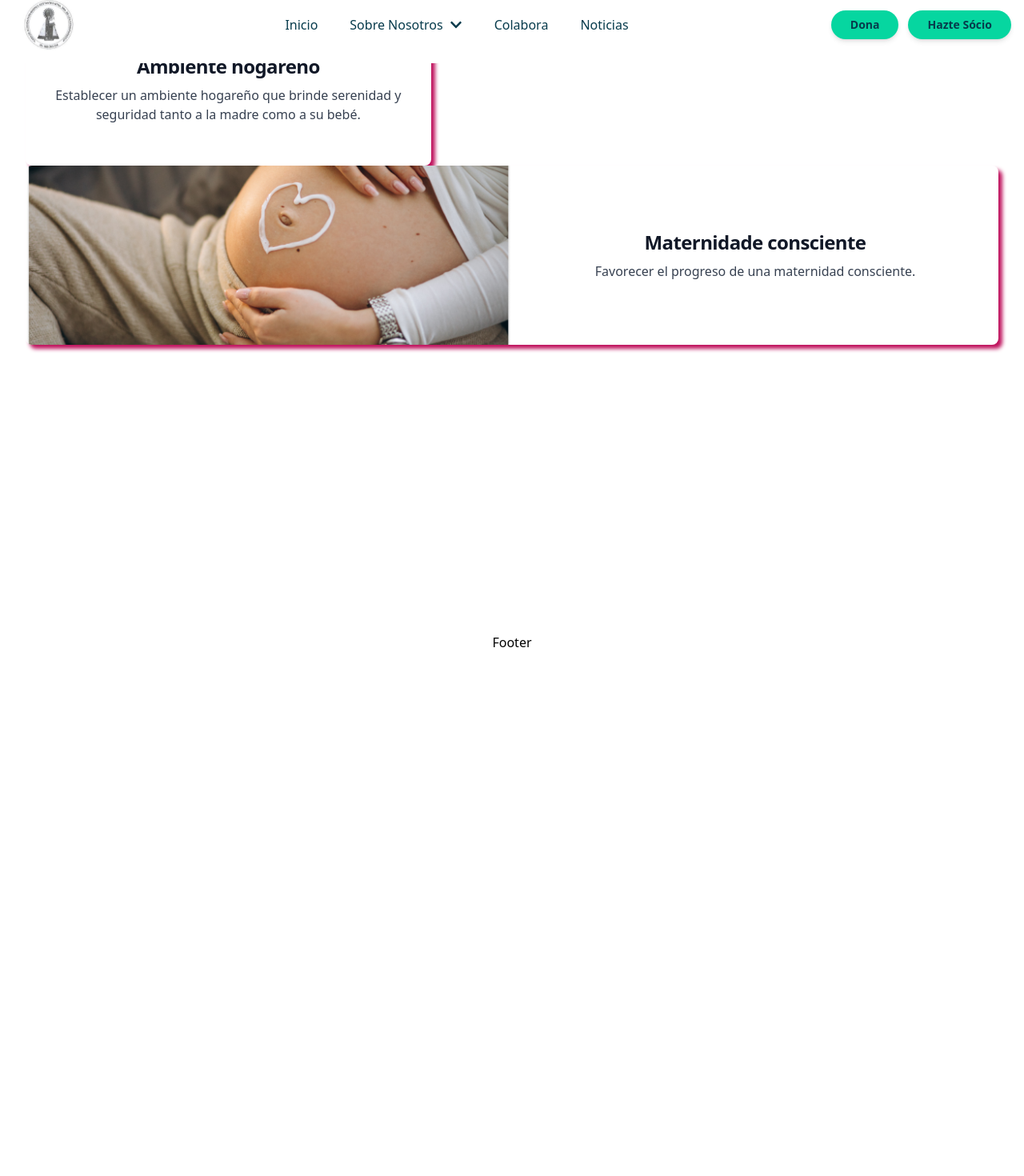
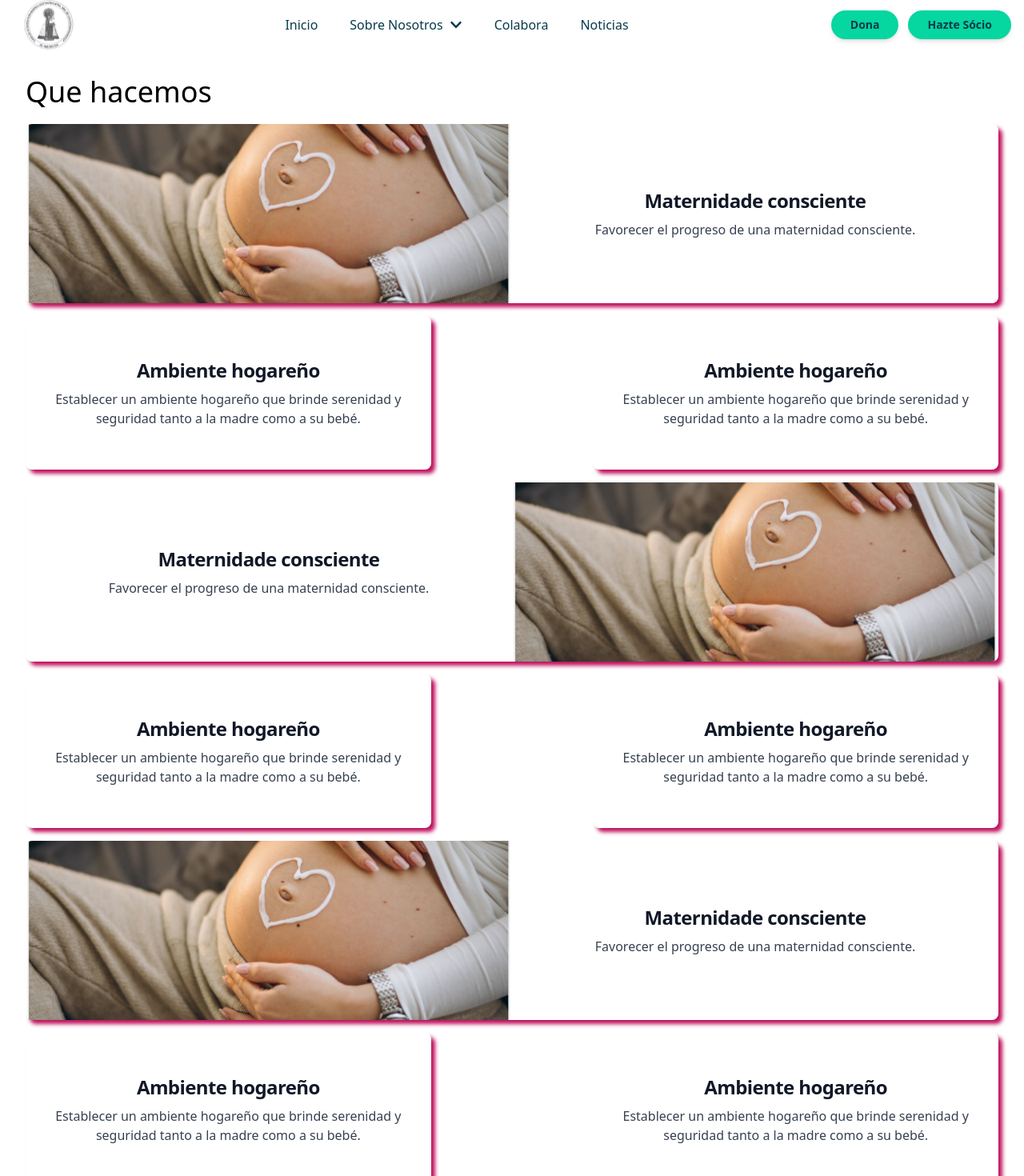
Before and after one commit to vallefarinha/front-casa, a React (Vite) app: page /work in a window 1280 px wide. Shown: the part 17-1487 px from the top of the page at 80% size. Before the commit the page ends 864 px from the top, so only its background shows below. Built offline with nearby package versions, Linux system fonts and the light colour scheme.

Commit message:
adding banner to pages

```diff
--- /dev/null
+++ b/src/components/banners/Earings.jsx
@@ -0,0 +1,10 @@
+import React from 'react'
+import bannerPendientes from '../../assets/banners/bannerPendientes.svg'
+
+function Earings() {
+  return (
+    <img src={bannerPendientes} alt="banner pendientes" />
+  )
+}
+
+export default Earings
--- /dev/null
+++ b/src/components/banners/Help.jsx
@@ -0,0 +1,11 @@
+import React from 'react'
+import bannerColabora from '../../assets/banners/bannerColabora.svg'
+
+
+function Help() {
+    return (
+        <img src={bannerColabora} alt="banner pendientes" />
+      )
+}
+
+export default Help
--- a/src/components/cards/WhatWeDoCard/WhatWeDoCardText.jsx
+++ b/src/components/cards/WhatWeDoCard/WhatWeDoCardText.jsx
@@ -2,7 +2,6 @@ function WhatWeDoCardText() {
   return (
 
 <div className="flex flex-col justify-center w-5/12 h-48 p-6 bg-white rounded-lg shadow-xl shadow-pink-700 hover:bg-gray-100">
-
 <h5 className="mb-2 text-2xl font-bold tracking-tight text-gray-900 dark:text-white">Ambiente hogareño</h5>
 <p className="font-normal text-gray-700 dark:text-gray-400">Establecer un ambiente hogareño que brinde serenidad y seguridad tanto a la madre como a su bebé.</p>
 </div>
--- /dev/null
+++ b/src/components/cards/WhatWeDoCard/WhatWeDoCardWithImageRight.jsx
@@ -0,0 +1,19 @@
+import heartBelly from "../../../assets/images/heartBelly.png";
+
+function WhatWeDoCardWithImageRight() {
+  return (
+    <div className="flex flex-col h-56 md:flex-row bg-white rounded-lg shadow-xl shadow-pink-700 justify-between hover:bg-gray-100">
+      <div className="w-full md:w-1/2 order-2 md:order-1 p-4 md:p-6">
+        <div className="flex flex-col justify-center h-full">
+          <h5 className="mb-2 text-2xl font-bold tracking-tight text-gray-900 dark:text-white">Maternidade consciente</h5>
+          <p className="font-normal text-gray-700 dark:text-gray-400">Favorecer el progreso de una maternidad consciente.</p>
+        </div>
+      </div>
+      <div className="w-full md:w-1/2 order-1 md:order-2">
+        <img className="object-cover w-full h-full rounded-t-lg md:rounded-l-none md:rounded-r-lg" src={heartBelly} alt="belly" />
+      </div>
+    </div>
+);
+}
+
+export default WhatWeDoCardWithImageRight;
--- a/src/pages/Home.jsx
+++ b/src/pages/Home.jsx
@@ -1,6 +1,13 @@
+import Earings from "../components/banners/Earings"
+import Help from "../components/banners/Help"
+
 function Home() {
   return (
+    <>
     <div>Home</div>
+    <Earings/>
+    <Help/>
+    </>
   )
 }
 
--- a/src/pages/OurHouse.jsx
+++ b/src/pages/OurHouse.jsx
@@ -1,6 +1,11 @@
+import Help from "../components/banners/Help"
+
 function OurHouse() {
   return (
+    <>
     <div>OurHome</div>
+    <Help/>
+    </>
   )
 }
 
--- a/src/pages/WhatWeDo.jsx
+++ b/src/pages/WhatWeDo.jsx
@@ -1,13 +1,37 @@
-import WhatWeDoCardText from "../components/cards/WhatWeDoCard/WhatWeDoCardText"
-import WhatWeDoCardWithImage from "../components/cards/WhatWeDoCard/WhatWeDoCardWithImage"
+import WhatWeDoCardText from "../components/cards/WhatWeDoCard/WhatWeDoCardText";
+import WhatWeDoCardWithImageLeft from "../components/cards/WhatWeDoCard/WhatWeDoCardWithImageLeft";
+import WhatWeDoCardWithImageRight from "../components/cards/WhatWeDoCard/WhatWeDoCardWithImageRight";
+import Earings from "../components/banners/Earings";
 
 function WhatWeDo() {
   return (
     <>
-    <WhatWeDoCardText/>
-    <WhatWeDoCardWithImage/>
+      <div className="flex flex-col mt-20">
+        <h1 className="text-4xl text-left mb-5">Que hacemos</h1>
+        <WhatWeDoCardWithImageLeft />
+        <div className="flex justify-between my-4">
+        <WhatWeDoCardText />
+        <WhatWeDoCardText />
+        </div>
+        <WhatWeDoCardWithImageRight />
+        <div className="flex justify-between my-4">
+        <WhatWeDoCardText />
+        <WhatWeDoCardText />
+        </div>
+        <WhatWeDoCardWithImageLeft />
+        <div className="flex justify-between my-4">
+        <WhatWeDoCardText />
+        <WhatWeDoCardText />
+        </div>
+        <WhatWeDoCardWithImageRight />
+        <div className="flex justify-between my-4">
+        <WhatWeDoCardText />
+        <WhatWeDoCardText />
+        </div>
+        <Earings />
+      </div>
     </>
-  )
+  );
 }
 
-export default WhatWeDo
+export default WhatWeDo;
```
Also changed, not shown: src/components/cards/WhatWeDoCard/WhatWeDoCardWithImageLeft.jsx (renamed from src/components/cards/WhatWeDoCard/WhatWeDoCardWithImage.jsx).
